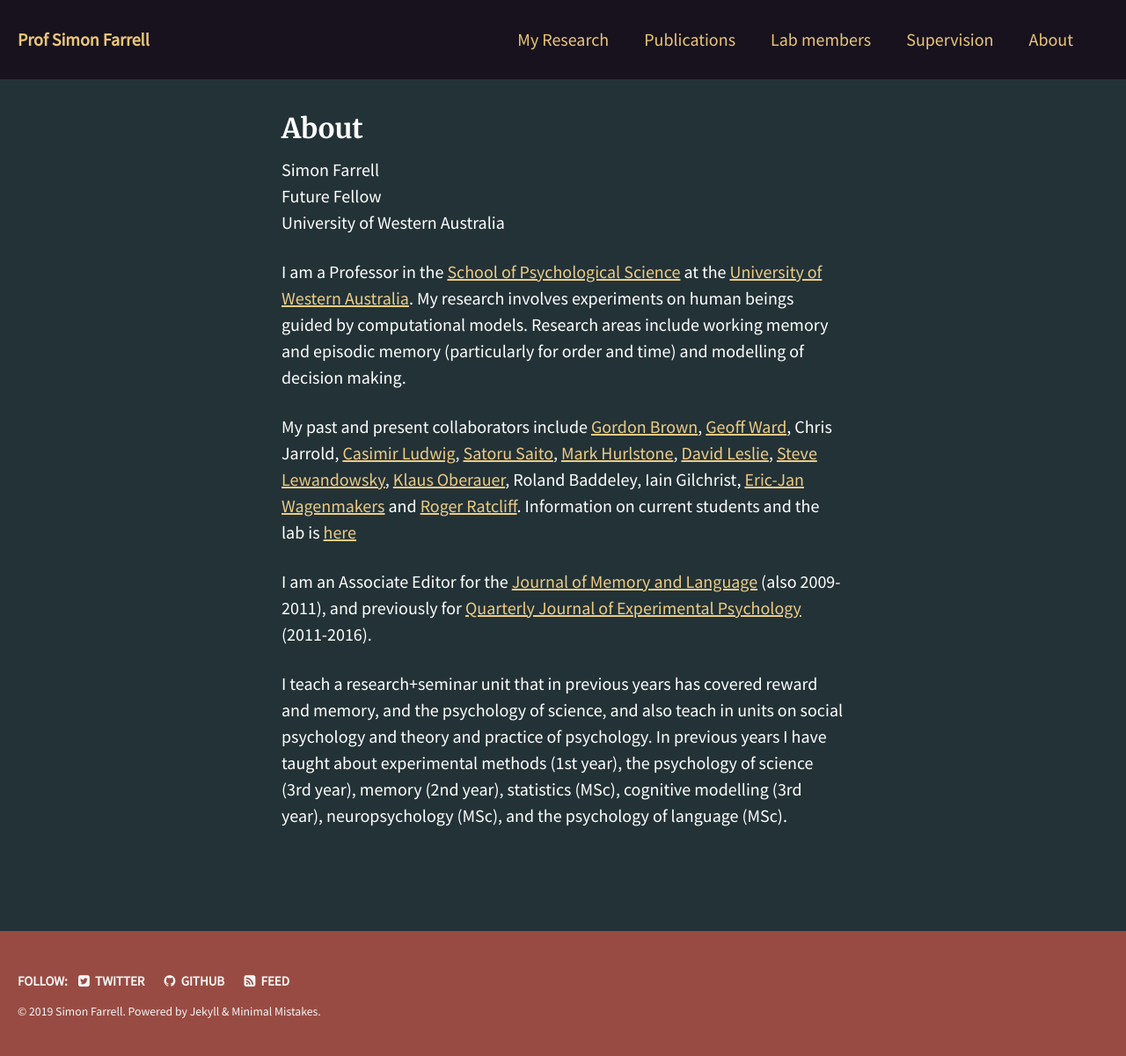
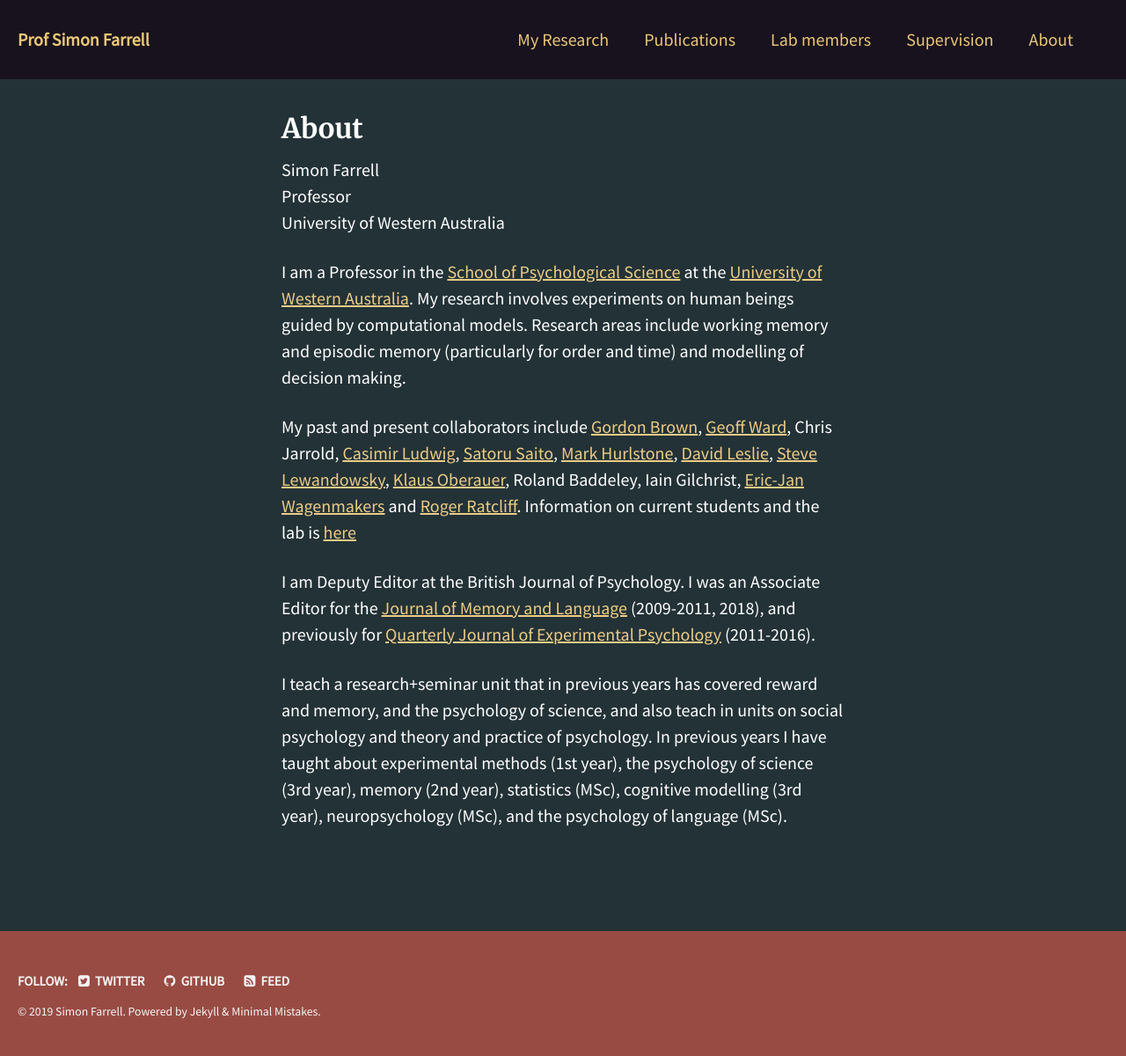
Before and after one commit to psy-farrell/psy-farrell.github.io, a Jekyll site: the page built from _pages/about.md, in a window 1280 px wide. Shown: the whole page at 88% size. Built offline with Jekyll 4.4.1, drawn with Linux system fonts in a browser that asks for light colours.

Commit message:
minor updates

```diff
--- a/_layouts/home.html
+++ b/_layouts/home.html
@@ -7,11 +7,7 @@ title: Simon Farrell
 
 I am a Professor in the School of Psychological Science at the University of Western Australia. My research examines human memory over the short and longer term, how we prioritise memories, and how memory is sampled to make choices.
 <p>
-<p>
-Details on the 2018 Australian Mathematical Psychology Conference are on the <a href="https://alicemason.github.io/AMPC18/">conference website</a>.
 
-<br>
-<br>
 <br>
 <br>
 <br>
--- a/_pages/about.md
+++ b/_pages/about.md
@@ -5,7 +5,7 @@ title: About
 
 <p class="message">
   Simon Farrell <br>
-  Future Fellow <br>
+  Professor <br>
   University of Western Australia
 </p>
 
@@ -13,6 +13,6 @@ I am a Professor in the [School of  Psychological Science](http://www.psychology
 
 My past and present collaborators include [Gordon Brown](https://www2.warwick.ac.uk/fac/sci/psych/people/gbrown/), [Geoff Ward](https://www.essex.ac.uk/psychology/staff/profile.aspx?ID=2453), Chris Jarrold, [Casimir Ludwig](http://casimir.psy.bris.ac.uk/), [Satoru Saito](http://www.educ.kyoto-u.ac.jp/cogpsy/member/saitos_e.htm), [Mark Hurlstone](http://mark-hurlstone.github.io), [David Leslie](http://www.lancaster.ac.uk/maths/about-us/people/david-leslie), [Steve Lewandowsky](http://www.cogsciwa.com), [Klaus Oberauer](http://www.psychologie.uzh.ch/fachrichtungen/allgpsy/Team/Oberauer_en.html), Roland Baddeley, Iain Gilchrist, [Eric-Jan Wagenmakers](http://www.ejwagenmakers.com/) and [Roger Ratcliff](http://star.psy.ohio-state.edu/coglab/). Information on current students and the lab is [here](../members)
 
-I am an Associate Editor for the [Journal of Memory and Language](https://www.journals.elsevier.com/journal-of-memory-and-language) (also 2009-2011), and previously for [Quarterly Journal of Experimental Psychology](http://www.tandf.co.uk/journals/pp/02724995.html) (2011-2016).
+I am Deputy Editor at the British Journal of Psychology. I was an Associate Editor for the [Journal of Memory and Language](https://www.journals.elsevier.com/journal-of-memory-and-language) (2009-2011, 2018), and previously for [Quarterly Journal of Experimental Psychology](http://www.tandf.co.uk/journals/pp/02724995.html) (2011-2016).
 
 I teach a research+seminar unit that in previous years has covered reward and memory, and the psychology of science, and also teach in units on social psychology and theory and practice of psychology. In previous years I have taught about experimental methods (1st year), the psychology of science (3rd year), memory (2nd year), statistics (MSc), cognitive modelling (3rd year), neuropsychology (MSc), and the psychology of language (MSc).
```
